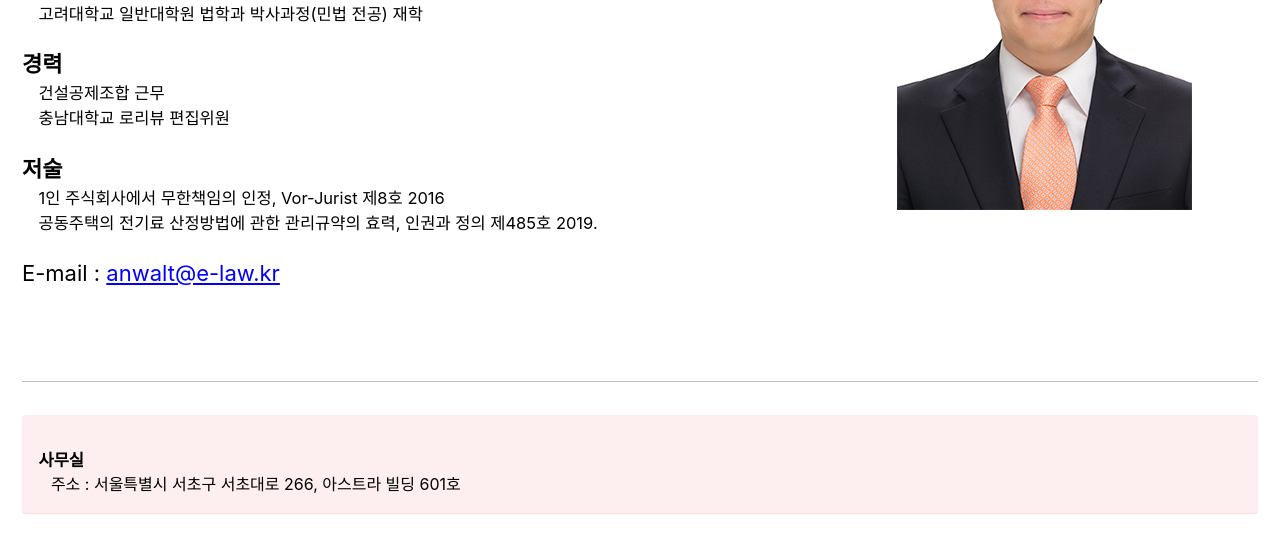
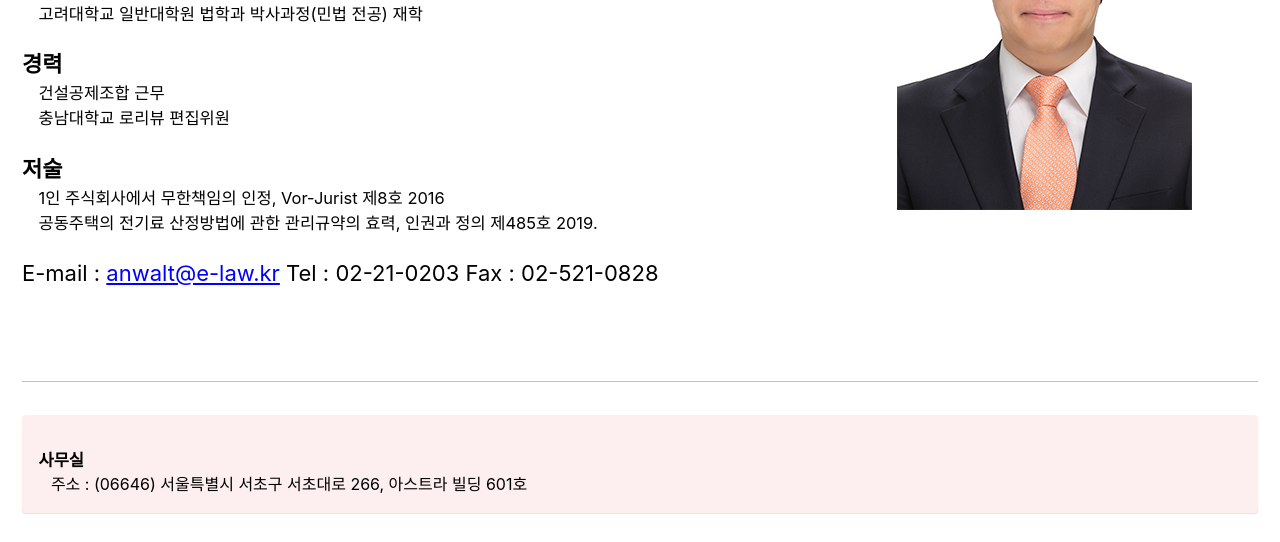
Before and after one commit to legaltalks/e-law.github.io, a Jekyll site: the page built from _pages/about.md, in a window 1280 px wide and 900 px high, scrolled down 351 px, cut to the strip 0-542 px from the top of the window. Built offline with Jekyll 4.4.1, drawn with Linux system fonts in a browser that asks for light colours; cached includes are drawn as plain includes; nearby versions of some CDN libraries.

Commit message:
Update about.md

```diff
--- a/_pages/about.md
+++ b/_pages/about.md
@@ -27,11 +27,13 @@ date: 2019-11-01 03:26 +0900
 : 공동주택의 전기료 산정방법에 관한 관리규약의 효력, 인권과 정의 제485호 2019.
 
 E-mail : <anwalt@e-law.kr>
+Tel : 02-21-0203
+Fax : 02-521-0828
 
 <br>
 * * *
 사무실
-: <font size="3">주소 : 서울특별시 서초구 서초대로 266, 아스트라 빌딩 601호</font>
+: <font size="3">주소 : (06646) 서울특별시 서초구 서초대로 266, 아스트라 빌딩 601호</font>
 {: .notice--danger}
 <style>
     .google-maps {
```
